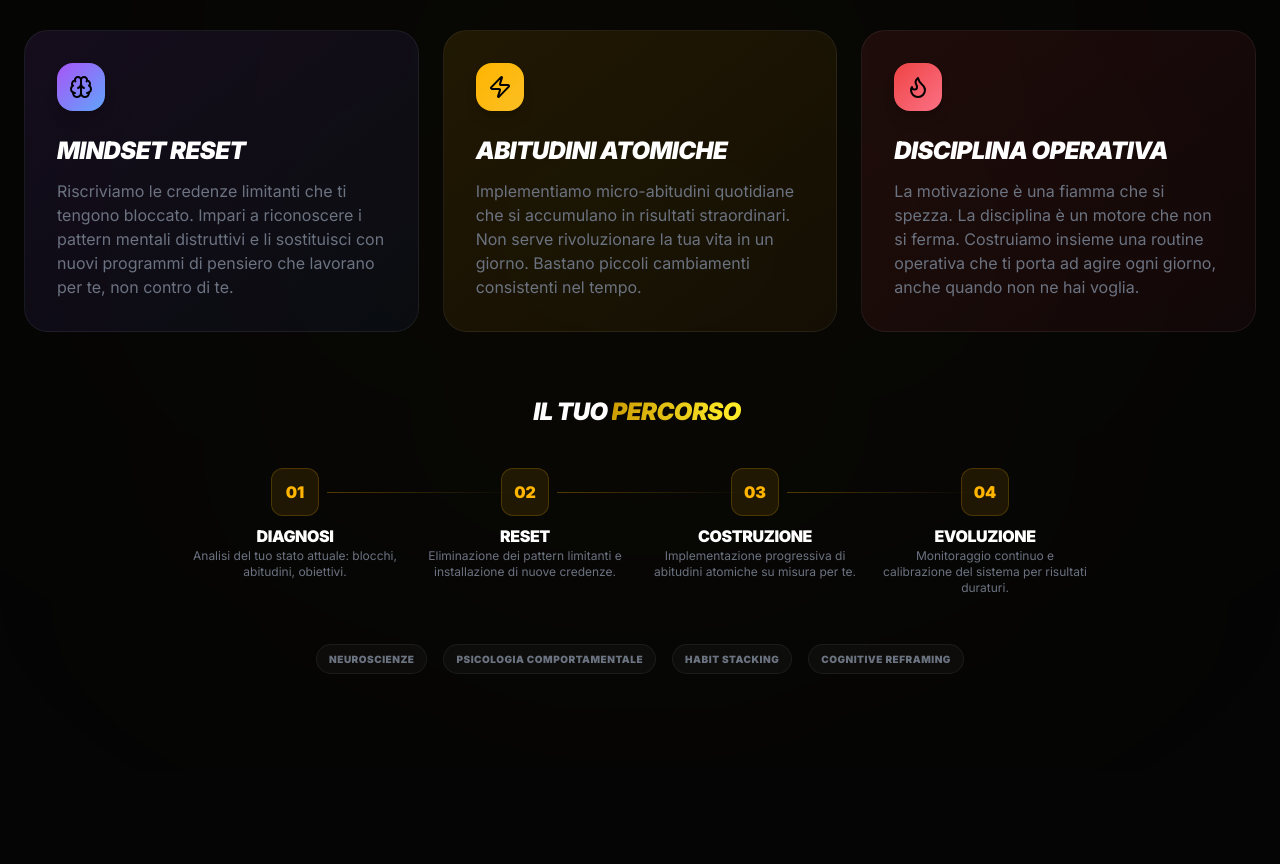
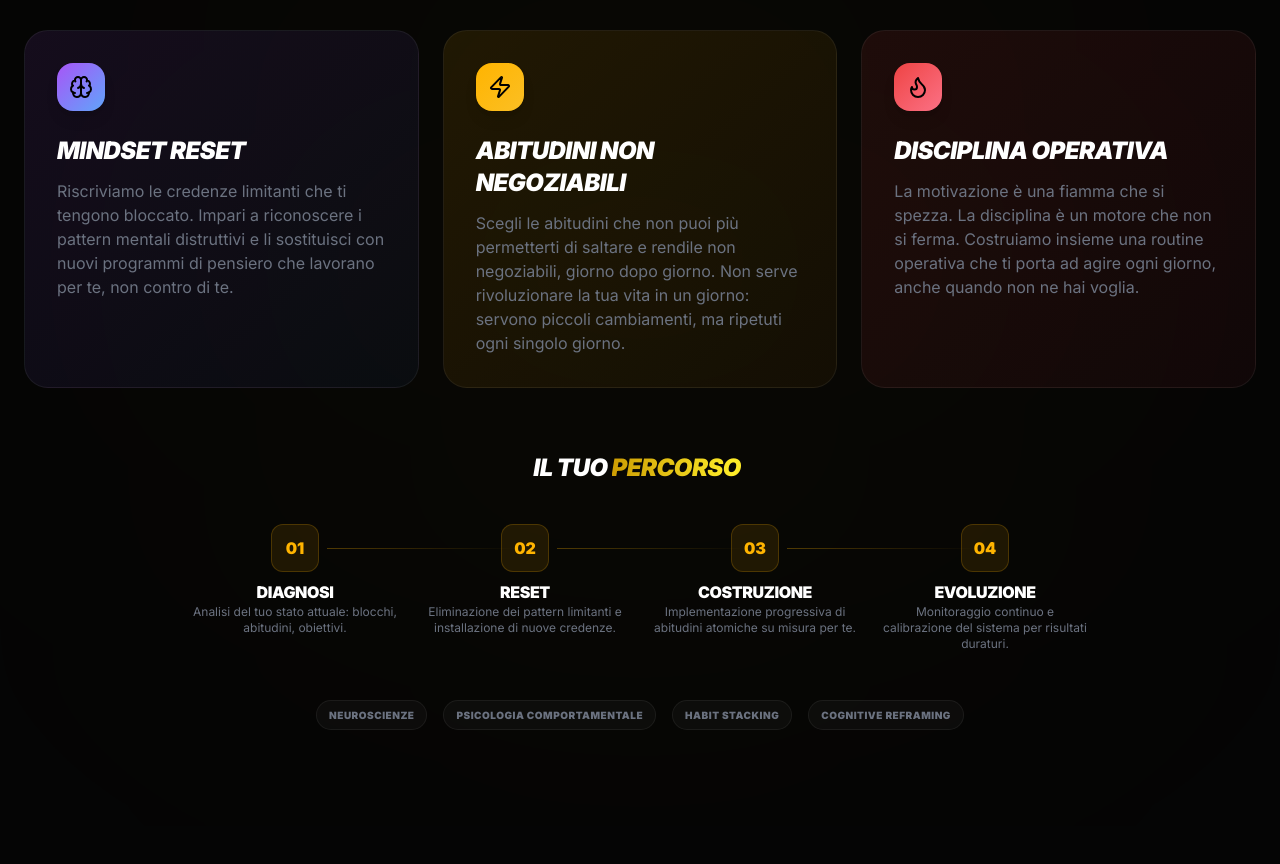
Before and after one commit to gabrieleforestieri0912-lab/Mind-Project, a Next.js app: page / in a window 1280 px wide. Shown: the part 2920-3784 px from the top of the page. Built offline with nearby package versions, Linux system fonts and the light colour scheme; no server answers.

Commit message:
copy(home): 'Abitudini Atomiche' diventa 'Abitudini Non Negoziabili' nei Pilastri del Metodo

```diff
--- a/src/pages/index.tsx
+++ b/src/pages/index.tsx
@@ -489,8 +489,8 @@ export default function HomePage() {
                 },
                 {
                   icon: Zap,
-                  title: 'Abitudini Atomiche',
-                  desc: 'Implementiamo micro-abitudini quotidiane che si accumulano in risultati straordinari. Non serve rivoluzionare la tua vita in un giorno. Bastano piccoli cambiamenti consistenti nel tempo.',
+                  title: 'Abitudini Non Negoziabili',
+                  desc: 'Scegli le abitudini che non puoi più permetterti di saltare e rendile non negoziabili, giorno dopo giorno. Non serve rivoluzionare la tua vita in un giorno: servono piccoli cambiamenti, ma ripetuti ogni singolo giorno.',
                   gradient: 'from-accent-primary/10 to-amber-500/5',
                   border: 'hover:border-accent-primary/30',
                   iconGradient: 'from-accent-primary to-amber-400',
```
